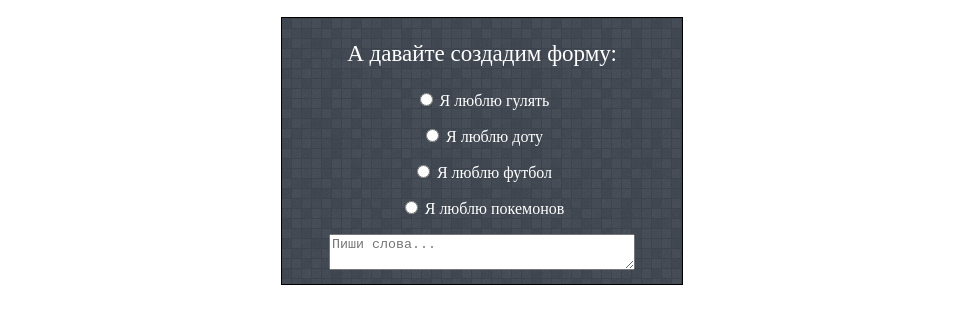
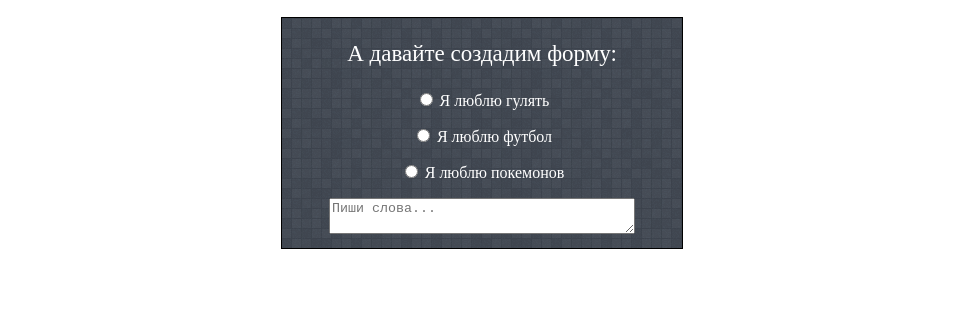
Before and after one commit to Bogdanchujko/DZ_Bogdan, a plain HTML site: page index.html in a window 1280 px wide. Shown: the part 1196-1519 px from the top of the page, without its empty margins (158-1121 px from the left). After the commit the page ends 1495 px from the top, so only its background shows below. Drawn offline with Linux system fonts and the light colour scheme.

Commit message:
now line

```diff
--- a/index.html
+++ b/index.html
@@ -66,7 +66,6 @@
 		<p class="box_form">А давайте создадим форму:</p>
 
    		<p><input type="radio" name="browser"> Я люблю гулять</p>
-   		<p><input type="radio" name="browser"> Я люблю доту</p>
    		<p><input type="radio" name="browser"> Я люблю футбол</p>
    		<p><input type="radio" name="browser"> Я люблю покемонов</p>
 		<textarea name="text" placeholder="Пиши слова..." ></textarea>
```
